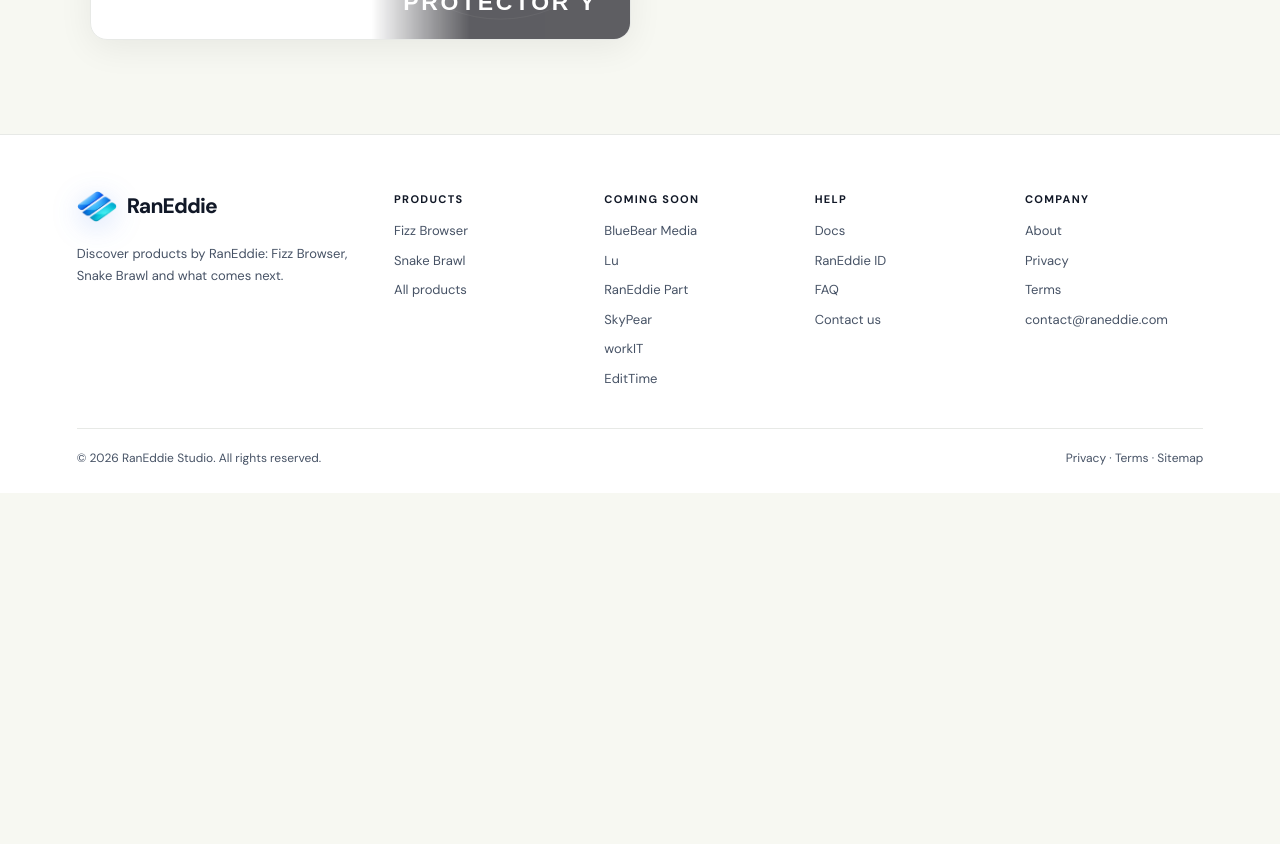
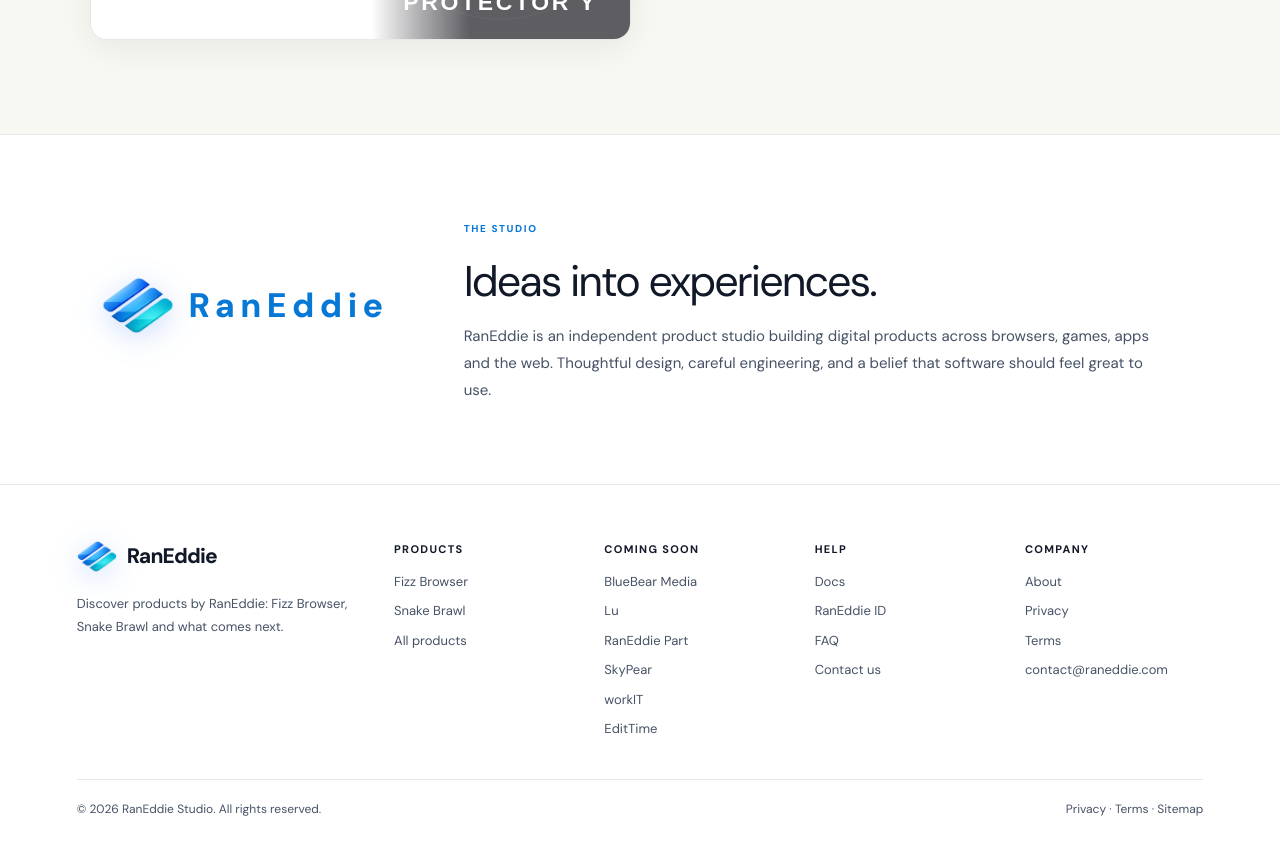
Before and after one commit to raneddie321/raneddie, a Next.js app: page / in a window 1280 px wide. Shown: the part 3540-4384 px from the top of the page. Before the commit the page ends 4033 px from the top, so only its background shows below. Built offline with nearby package versions, Linux system fonts and the light colour scheme; no server answers.

Commit message:
Add supplied RanEddie favicon

```diff
--- a/src/app/layout.tsx
+++ b/src/app/layout.tsx
@@ -11,7 +11,6 @@ export async function generateMetadata(): Promise<Metadata> {
     title: { default: site.title, template: '%s · RanEddie' },
     description: site.description,
     metadataBase: new URL('https://raneddie.com'),
-    icons: { icon: [{ url: '/favicon.png', type: 'image/png' }], shortcut: '/favicon.png', apple: '/favicon.png' },
     openGraph: { title: 'RanEddie', description: site.description, type: 'website' },
     twitter: { card: 'summary_large_image', title: 'RanEddie', description: site.description },
   };
--- a/src/components/home-client.tsx
+++ b/src/components/home-client.tsx
@@ -92,6 +92,14 @@ export default function HomeClient({ content }: { content: SiteContent }) {
           ))}
         </div>
       </section>
+      <section className="studio-section" id="studio">
+        <Reveal className="studio-logo"><Logo src={content.site.logo} /></Reveal>
+        <Reveal delay={0.1}>
+          <span>{content.studio.eyebrow}</span>
+          <h2>{content.studio.title}</h2>
+          <p>{content.studio.text}</p>
+        </Reveal>
+      </section>
       <SiteFooter content={content} />
     </main>
   );
```
Also changed, not shown: public/favicon.png (added).
